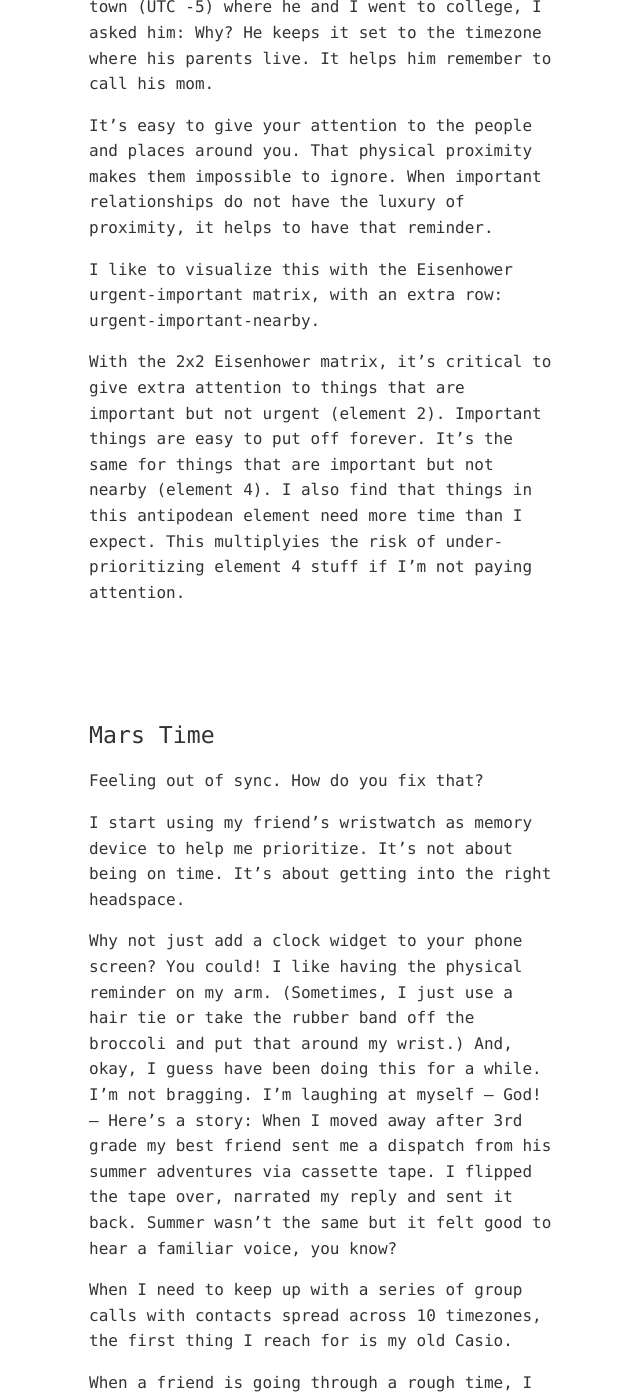
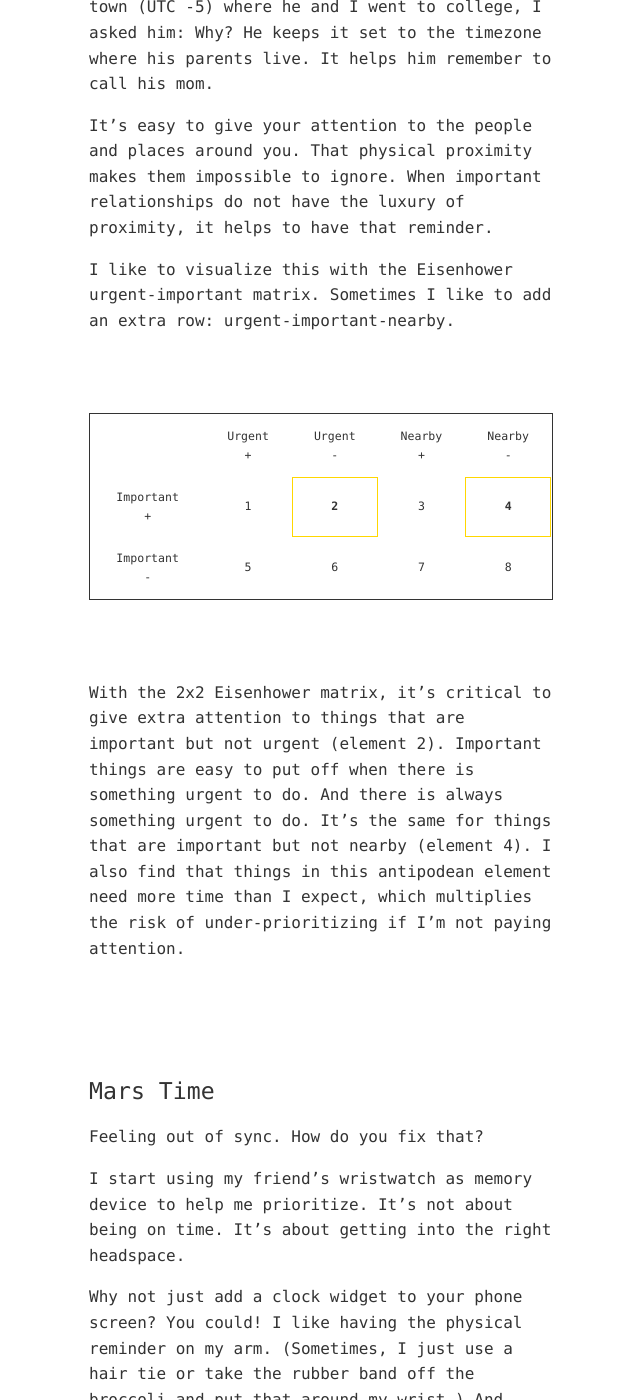
Before and after one commit to zachmccabe/zachmccabe.github.io, a Jekyll site: the page built from _travel/timezones.md, in a window 1280 px wide and 1400 px high, scrolled down 900 px. Shown: the whole window, without its empty margins (319-959 px from the left). Built offline with Jekyll 4.4.1, drawn with Linux system fonts in a browser that asks for light colours.

Commit message:
Update timezones.md
Fixing table

```diff
--- a/_travel/timezones.md
+++ b/_travel/timezones.md
@@ -24,11 +24,33 @@ I've got a friend who always keeps his Seiko wristwatch set to UTC -8. It doesn'
 
 It's easy to give your attention to the people and places around you. That physical proximity makes them impossible to ignore. When important relationships do not have the luxury of proximity, it helps to have that reminder.
 
-I like to visualize this with the Eisenhower urgent-important matrix, with an extra row: urgent-important-nearby.
+I like to visualize this with the Eisenhower urgent-important matrix. Sometimes I like to add an extra row: urgent-important-nearby.
 
+<table style="border-collapse:separate;">
+  <tr>
+    <td></td>
+    <th scope="row">Urgent<br/>+</th>
+    <th scope="row">Urgent<br/>-</th>
+    <th scope="row">Nearby<br/>+</th>
+    <th scope="row">Nearby<br/>-</th>
+  </tr>
+  <tr>
+    <th scope="col">Important<br/>+</th>
+    <td>1</td>
+    <td style="border:1px solid gold; font-weight:bold;">2</td>
+    <td>3</td>
+    <td style="border:1px solid gold; font-weight:bold;">4</td>
+  </tr>
+  <tr>
+    <th scope="col">Important<br/>-</th>
+    <td>5</td>
+    <td>6</td>
+    <td>7</td>
+    <td>8</td>
+  </tr>
+</table>
 
-
-With the 2x2 Eisenhower matrix, it's critical to give extra attention to things that are important but not urgent (element 2). Important things are easy to put off forever. It's the same for things that are important but not nearby (element 4). I also find that things in this antipodean element need more time than I expect. This multiplyies the risk of under-prioritizing element 4 stuff if I'm not paying attention.
+With the 2x2 Eisenhower matrix, it's critical to give extra attention to things that are important but not urgent (element 2). Important things are easy to put off when there is something urgent to do. And there is always something urgent to do. It's the same for things that are important but not nearby (element 4). I also find that things in this antipodean element need more time than I expect, which multiplies the risk of under-prioritizing if I'm not paying attention.
 
 
 
```
